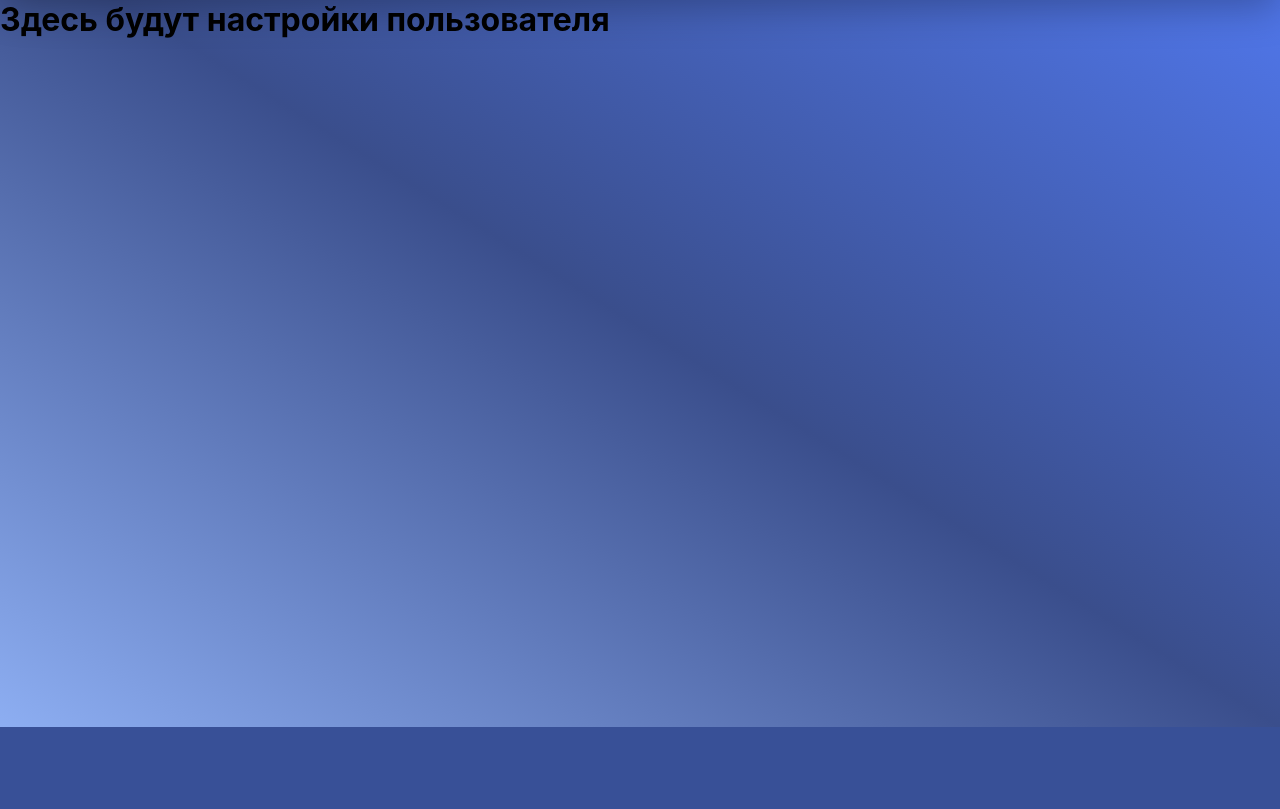
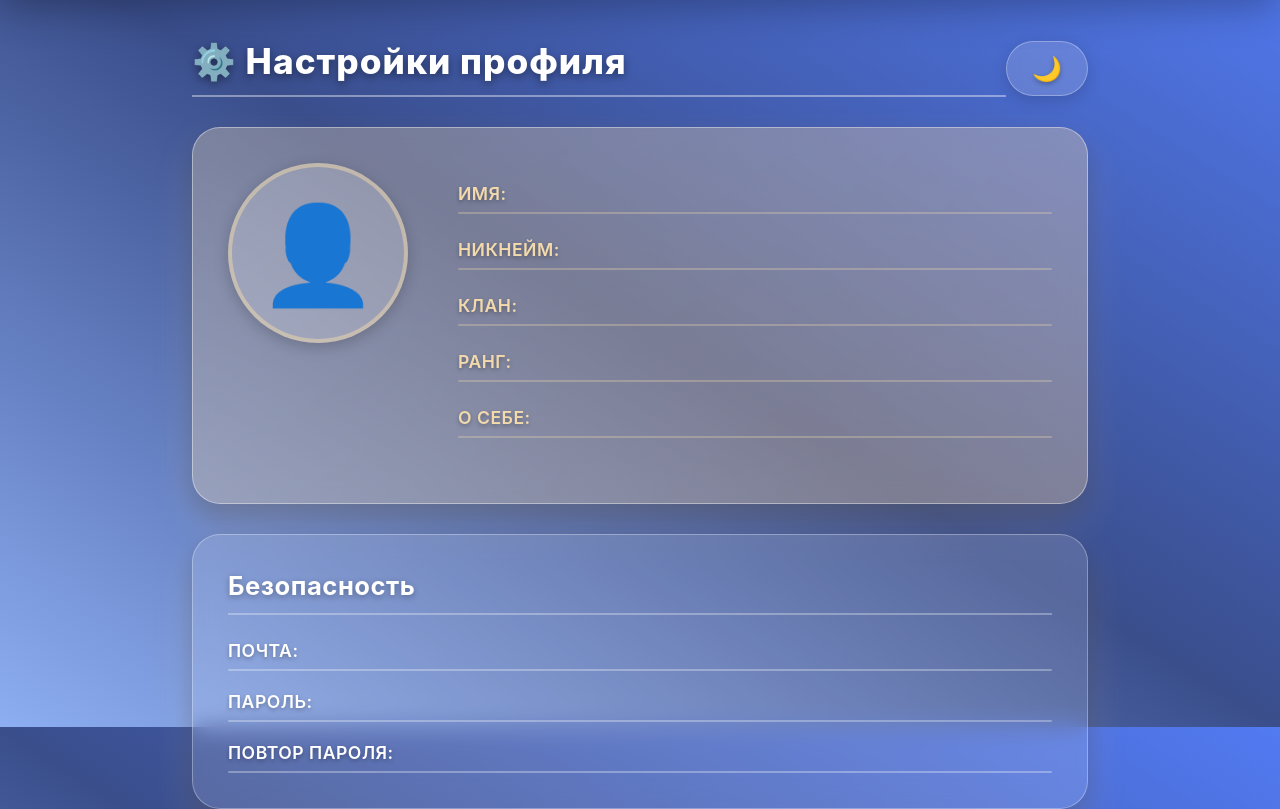
Before and after one commit to Kirilll555/knowledge-hub, a Django app: page /settings/ in a window 1280 px wide. Shown: the part 73-882 px from the top of the page. Before the commit the page ends 800 px from the top, so only its background shows below. Run offline with Django 4.2, Linux system fonts and the light colour scheme.

Commit message:
Сделан дизайн для страницы с настройками

```diff
--- /dev/null
+++ b/main/styles/settings_styles.html
@@ -0,0 +1,183 @@
+<style>
+.settings-container {
+    width: 70%;
+    max-width: 1200px;
+    margin: 40px auto;
+    padding: 0;
+    display: flex;
+    flex-direction: column;
+    min-height: calc(100vh - 150px);
+}
+
+.settings-header {
+    margin-bottom: 30px;
+    width: 100%;
+    display: flex;
+    align-items: center;
+}
+
+.settings-header h1 {
+    color: white;
+    font-size: 2.2rem;
+    font-weight: 800;
+    letter-spacing: 1px;
+    text-shadow: 0 3px 8px rgba(0,0,0,0.4);
+    border-bottom: 2px solid rgba(255, 255, 255, 0.4);
+    padding-bottom: 12px;
+    flex: 1;
+}
+
+.theme-btn {
+    color: #F2DAAC;
+    text-decoration: none;
+    padding: 12px 25px;
+    border-radius: 40px;
+    font-size: 1.5rem;
+    font-weight: 600;
+    transition: all 0.3s;
+    display: inline-flex;
+    align-items: center;
+    gap: 8px;
+    background: rgba(255, 255, 255, 0.15);
+    backdrop-filter: blur(8px);
+    border: 1px solid rgba(255, 255, 255, 0.3);
+    box-shadow: 0 4px 15px rgba(0,0,0,0.15);
+    text-shadow: 0 2px 5px rgba(0,0,0,0.3);
+    cursor: pointer;
+    font-family: inherit;
+    width: fit-content;
+    flex-shrink: 0;
+}
+
+.theme-btn:hover {
+    background: rgba(255, 255, 255, 0.25);
+    transform: translateY(-2px);
+    border-color: rgba(242, 218, 172, 0.5);
+    box-shadow: 0 8px 20px rgba(242, 218, 172, 0.25);
+    color: #F2DAAC;
+}
+
+.settings-block {
+    background: linear-gradient(145deg, rgba(255, 242, 215, 0.35), rgba(255, 229, 180, 0.3), rgba(255, 216, 156, 0.35), rgba(255, 242, 215, 0.35));
+    background-size: 300% 300%;
+    animation: softGlow 10s ease infinite;
+    backdrop-filter: blur(12px);
+    border-radius: 28px;
+    padding: 35px;
+    box-shadow: 0 20px 40px rgba(255, 215, 150, 0.15), 0 12px 25px rgba(0,0,0,0.2);
+    border: 1px solid rgba(255, 255, 255, 0.4);
+    transition: all 0.3s ease;
+    width: 100%;
+}
+
+.settings-block:hover {
+    box-shadow: 0 25px 50px rgba(255, 215, 150, 0.25), 0 15px 30px rgba(0,0,0,0.25);
+    transform: translateY(-3px);
+    border-color: rgba(255, 255, 255, 0.6);
+}
+
+@keyframes softGlow {
+    0% { background-position: 0% 50%; }
+    50% { background-position: 100% 50%; }
+    100% { background-position: 0% 50%; }
+}
+
+.settings-section-title {
+    color: #F2DAAC;
+    font-size: 1.6rem;
+    font-weight: 700;
+    letter-spacing: 0.5px;
+    text-shadow: 0 2px 6px rgba(0,0,0,0.3);
+    border-bottom: 2px solid rgba(242, 218, 172, 0.3);
+    padding-bottom: 12px;
+    margin-bottom: 25px;
+}
+
+.profile-row {
+    display: flex;
+    gap: 50px;
+    align-items: flex-start;
+    margin-bottom: 30px;
+}
+
+.avatar-large {
+    width: 180px;
+    height: 180px;
+    background: rgba(255, 255, 255, 0.2);
+    border-radius: 50%;
+    display: flex;
+    align-items: center;
+    justify-content: center;
+    font-size: 6rem;
+    border: 4px solid rgba(242, 218, 172, 0.5);
+    box-shadow: 0 4px 15px rgba(0,0,0,0.2);
+    flex-shrink: 0;
+}
+
+.profile-info {
+    flex: 1;
+    display: flex;
+    flex-direction: column;
+    gap: 25px;
+    padding-top: 20px;
+}
+
+.info-item {
+    display: flex;
+    flex-direction: column;
+    width: 100%;
+    gap: 8px;
+}
+
+.info-label {
+    color: #F2DAAC;
+    font-size: 1.1rem;
+    font-weight: 600;
+    letter-spacing: 0.5px;
+    text-shadow: 0 2px 4px rgba(0,0,0,0.3);
+    white-space: nowrap;
+}
+
+.info-line {
+    width: 100%;
+    height: 2px;
+    background: rgba(242, 218, 172, 0.3);
+    border-radius: 2px;
+}
+
+@media (max-width: 768px) {
+    .settings-container {
+        width: 90%;
+    }
+
+    .settings-header {
+        flex-direction: column;
+        align-items: flex-start;
+        gap: 15px;
+    }
+
+    .settings-header h1 {
+        font-size: 1.8rem;
+    }
+
+    .settings-section-title {
+        font-size: 1.4rem;
+    }
+
+    .profile-row {
+        flex-direction: column;
+        align-items: center;
+        gap: 20px;
+    }
+
+    .profile-info {
+        width: 100%;
+    }
+
+    .avatar-large {
+        width: 150px;
+        height: 150px;
+        font-size: 5rem;
+    }
+}
+</style>
--- a/main/templates/settings.html
+++ b/main/templates/settings.html
@@ -2,11 +2,70 @@
 <html lang="ru">
 <head>
     <meta charset="UTF-8">
-    <title>Настройки</title>
+    <title>Настройки профиля</title>
     {% include 'base_styles.html' %}
+    {% include 'settings_styles.html' %}
 </head>
 <body>
     {% include 'menu.html' %}
-    <h1>Здесь будут настройки пользователя</h1>
+
+    <div class="settings-container">
+        <div class="settings-header">
+            <h1>⚙️ Настройки профиля</h1>
+            <button class="theme-btn">🌙</button>
+        </div>
+
+        <div class="settings-block">
+            <div class="profile-row">
+                <div class="avatar-large">👤</div>
+
+                <div class="profile-info">
+                    <div class="info-item">
+                        <span class="info-label">ИМЯ:</span>
+                        <div class="info-line"></div>
+                    </div>
+
+                    <div class="info-item">
+                        <span class="info-label">НИКНЕЙМ:</span>
+                        <div class="info-line"></div>
+                    </div>
+
+                    <div class="info-item">
+                        <span class="info-label">КЛАН:</span>
+                        <div class="info-line"></div>
+                    </div>
+
+                    <div class="info-item">
+                        <span class="info-label">РАНГ:</span>
+                        <div class="info-line"></div>
+                    </div>
+
+                    <div class="info-item">
+                        <span class="info-label">О СЕБЕ:</span>
+                        <div class="info-line"></div>
+                    </div>
+                </div>
+            </div>
+        </div>
+
+        <div class="settings-block" style="margin-top: 30px; background: rgba(255, 255, 255, 0.15); backdrop-filter: blur(12px); border: 1px solid rgba(255, 255, 255, 0.3);">
+            <div class="settings-section-title" style="color: white; border-bottom-color: rgba(255, 255, 255, 0.3);">Безопасность</div>
+
+            <div class="info-item" style="margin-bottom: 20px;">
+                <span class="info-label" style="color: white;">ПОЧТА:</span>
+                <div class="info-line" style="background: rgba(255, 255, 255, 0.3);"></div>
+            </div>
+
+            <div class="info-item" style="margin-bottom: 20px;">
+                <span class="info-label" style="color: white;">ПАРОЛЬ:</span>
+                <div class="info-line" style="background: rgba(255, 255, 255, 0.3);"></div>
+            </div>
+
+            <div class="info-item">
+                <span class="info-label" style="color: white;">ПОВТОР ПАРОЛЯ:</span>
+                <div class="info-line" style="background: rgba(255, 255, 255, 0.3);"></div>
+            </div>
+        </div>
+    </div>
 </body>
 </html>
```
